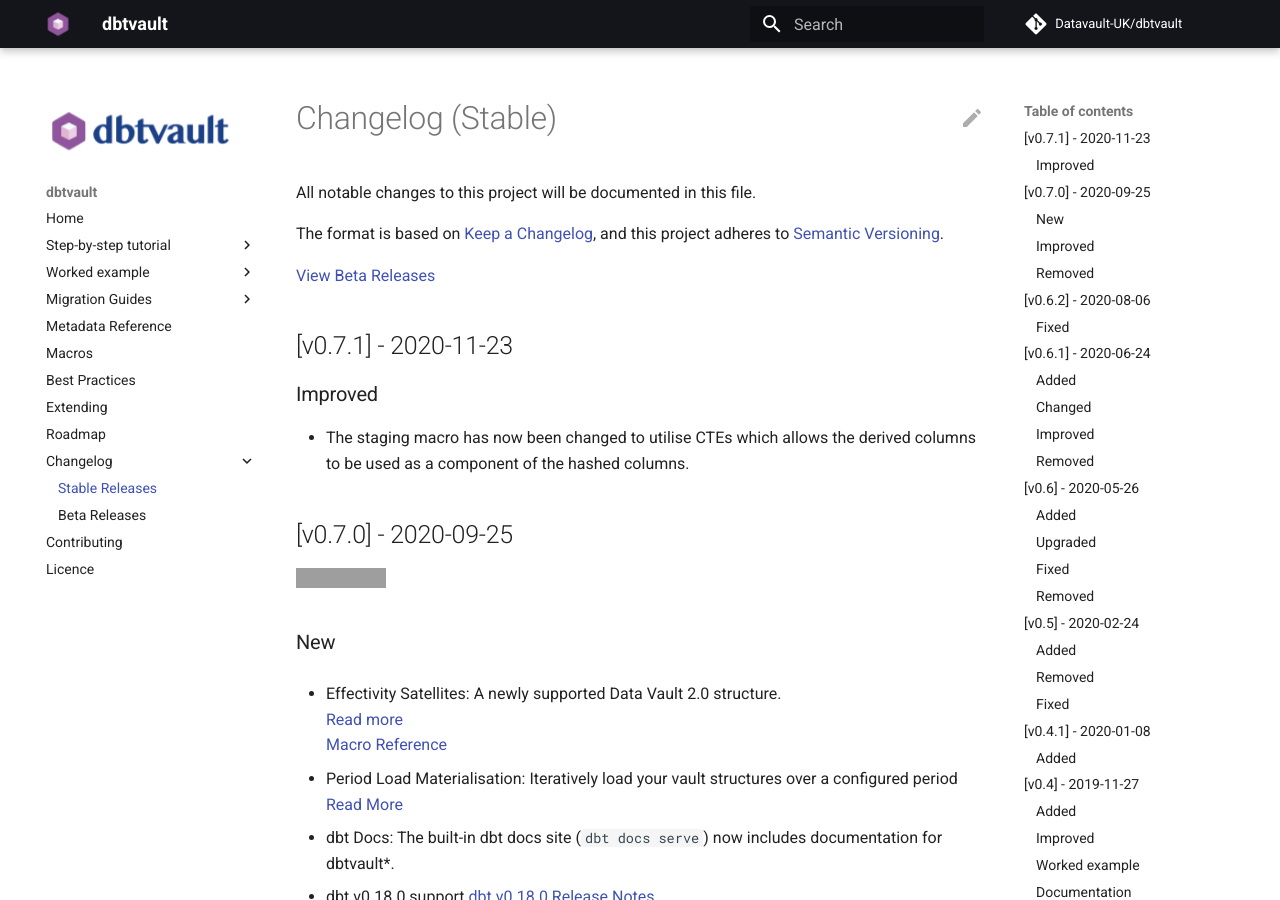
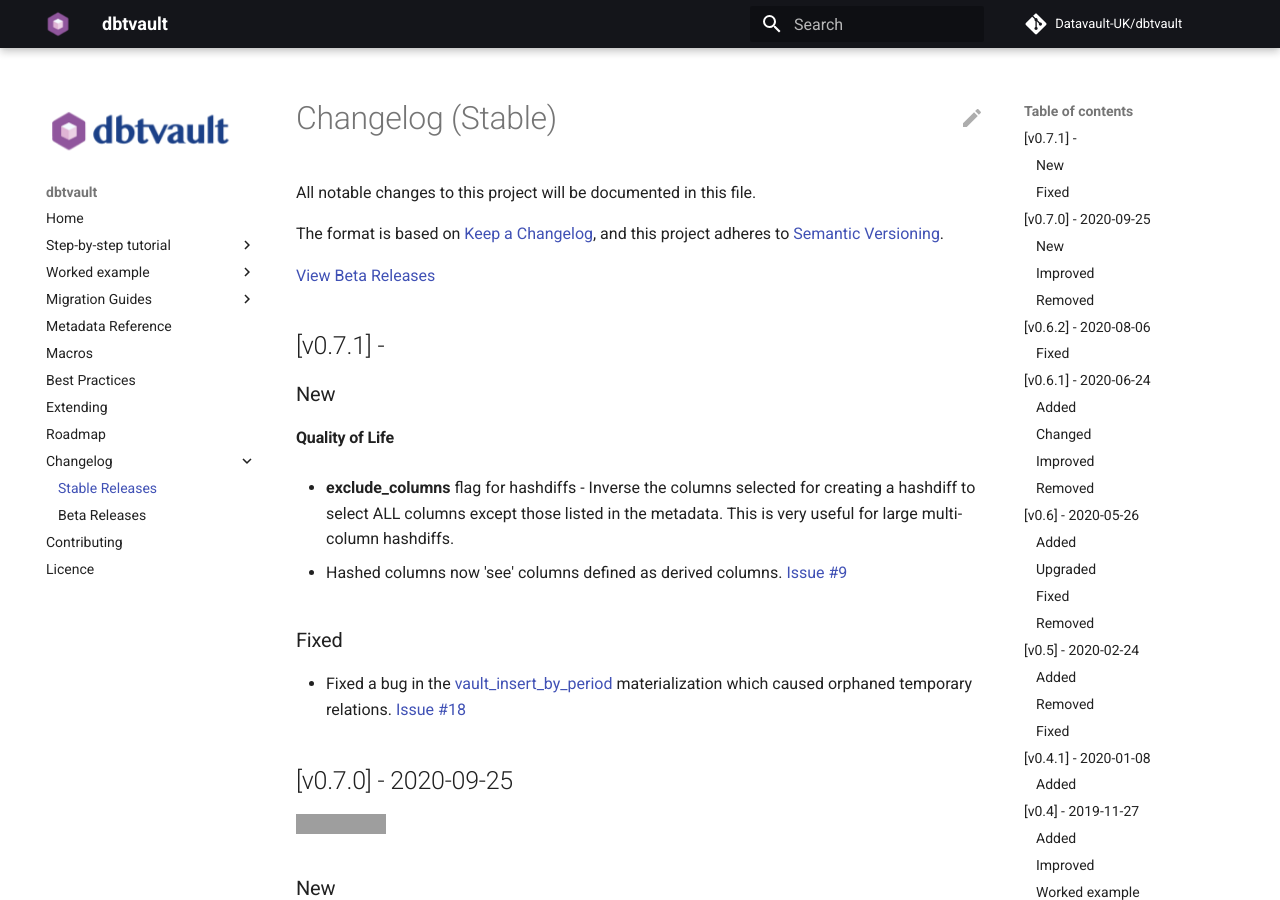
Before and after one commit to Datavault-UK/automate-dv-docs, an MkDocs documentation site: the page built from docs/changelog/stable.md, in a window 1280 px wide and 900 px high. Built offline with MkDocs 1.6.1 and Material for MkDocs 9.7.7, drawn with Linux system fonts in a browser that asks for light colours; comment, search, counter and statistics services are not loaded; grey boxes are pictures that could not be loaded.

Commit message:
WIP: Updating docs

```diff
--- a/docs/changelog/stable.md
+++ b/docs/changelog/stable.md
@@ -6,11 +6,20 @@
 
 [View Beta Releases](beta.md)
 
-## [v0.7.1] - 2020-11-23
+## [v0.7.1] -
 
-### Improved
+### New
 
-- The staging macro has now been changed to utilise CTEs which allows the derived columns to be used as a component of the hashed columns.
+#### Quality of Life
+
+- **exclude_columns** flag for hashdiffs - Inverse the columns selected for creating a hashdiff to select ALL columns except those listed in the metadata.
+This is very useful for large multi-column hashdiffs.
+
+- Hashed columns now 'see' columns defined as derived columns. [Issue #9](https://github.com/Datavault-UK/dbtvault/issues/9)
+
+### Fixed
+
+- Fixed a bug in the [vault_insert_by_period](../macros.md#vault_insert_by_period) materialization which caused orphaned temporary relations. [Issue #18](https://github.com/Datavault-UK/dbtvault/issues/18)
 
 ## [v0.7.0] - 2020-09-25
 [![Documentation Status](https://readthedocs.org/projects/dbtvault/badge/?version=v0.7.0)](https://dbtvault.readthedocs.io/en/v0.7.0/?badge=v0.7.0)
```
Also changed, not shown: docs/macros.md (+10 -5 lines).
